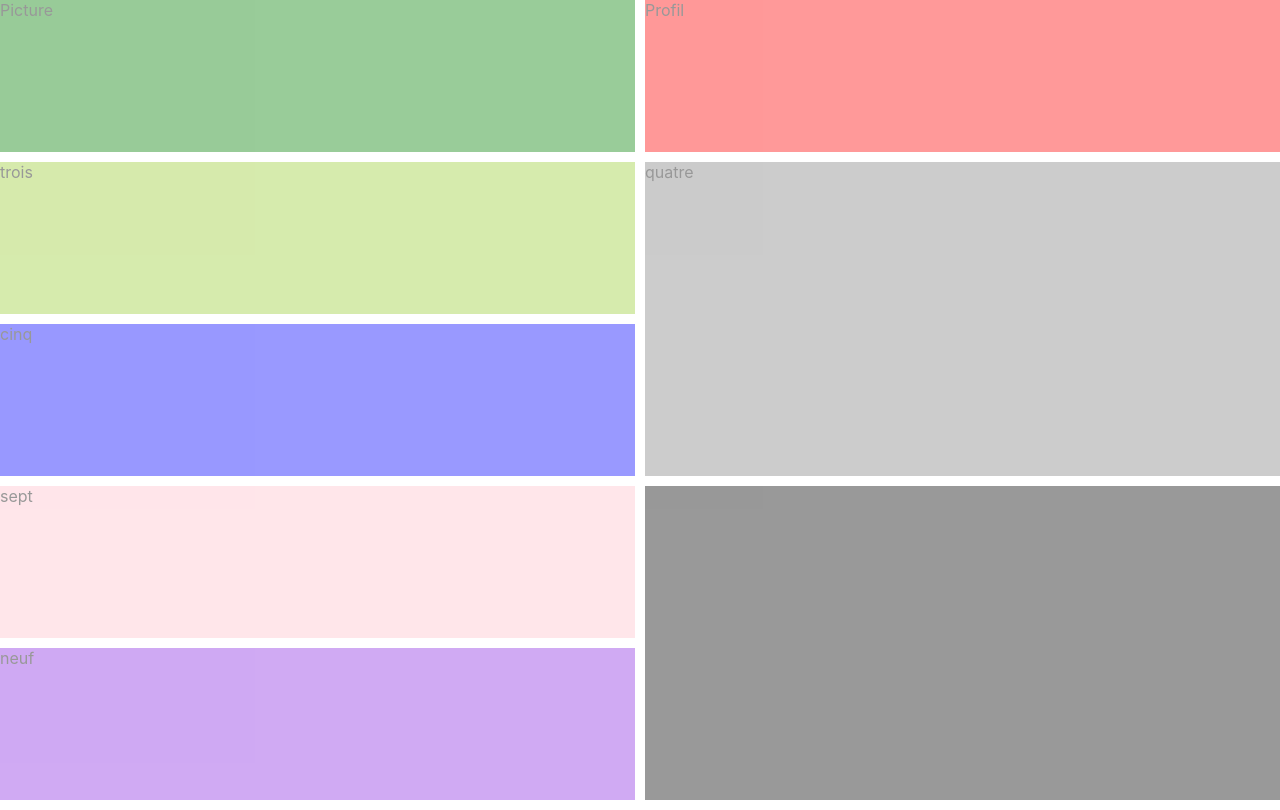
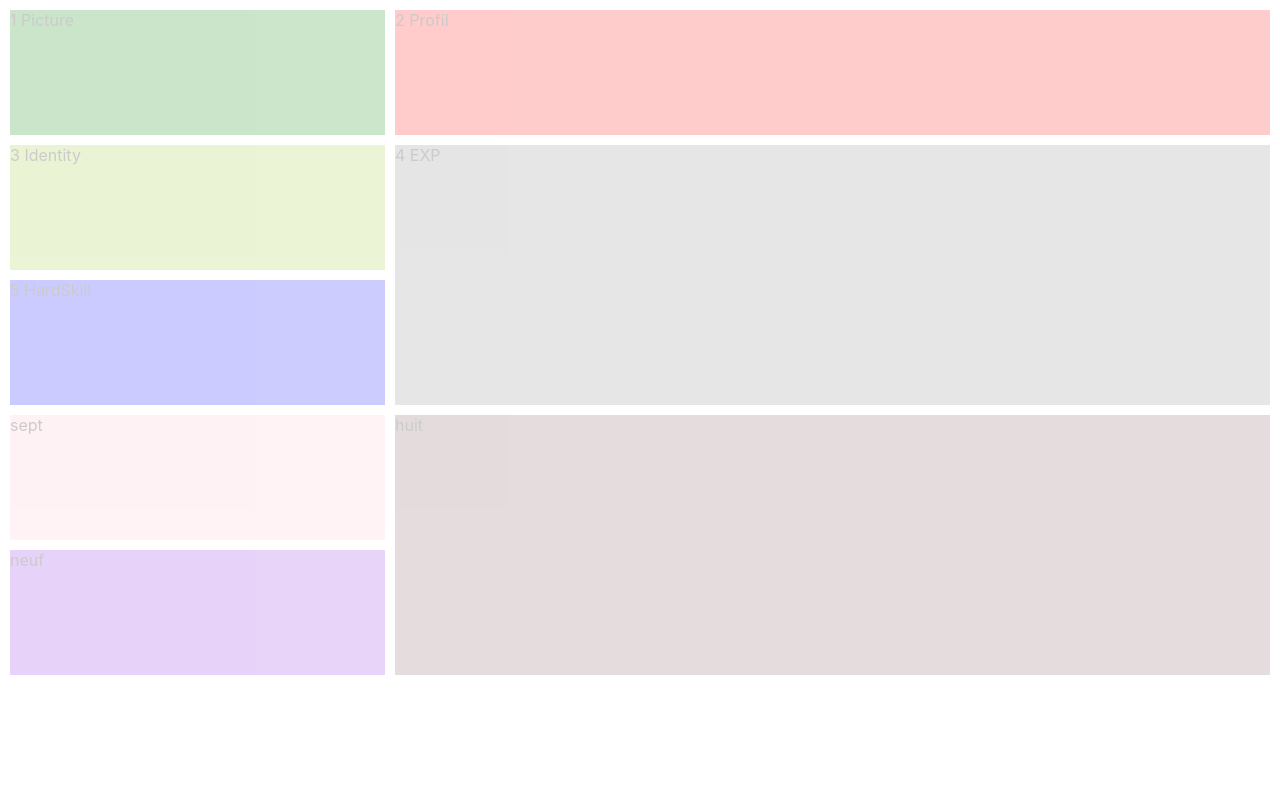
Before and after one commit to DENIS-DONE-PROJECT/Exercise-CSS, a React (Create React App) app in the folder resume/: page / in a window 1280 px wide. Built offline with nearby package versions, Linux system fonts and the light colour scheme.

Commit message:
FIX main grid

```diff
--- a/resume/src/App.css
+++ b/resume/src/App.css
@@ -4,56 +4,58 @@
 
 .main {
     display: grid;
-    grid-template-columns: repeat(2, 1fr);
+    /* grid-template-columns: repeat(2, 1fr); */
+    grid-template-columns: 0.3fr 0.7fr;
     grid-gap: 10px;
     grid-auto-rows: minmax(100px, auto);
+    margin: 10px;
 }
 .one {
     grid-column: 1;
     grid-row: 1;
     background-color: green;
-    opacity: 0.4;
+    opacity: 0.2;
 }
 .two {
     grid-column: 2;
     grid-row: 1;
     background-color: red;
-    opacity: 0.4;
+    opacity: 0.2;
 }
 .three {
     grid-column: 1;
     grid-row: 2;
     background-color: yellowgreen;
-    opacity: 0.4;
+    opacity: 0.2;
 }
 .four {
     grid-column: 2;
     grid-row: 2/4;
     background-color: grey;
-    opacity: 0.4;
+    opacity: 0.2;
 }
 .five {
     grid-column: 1;
     grid-row: 3;
     background-color: blue;
-    opacity: 0.4;
+    opacity: 0.2;
 }
 .seven {
     grid-column: 1;
     grid-row: 4;
     background-color: pink;
-    opacity: 0.4;
+    opacity: 0.2;
 }
 .height {
     grid-column: 2;
     grid-row: 4/6;
-    background-color: black;
-    opacity: 0.4;
+    background-color: rgb(124, 84, 84);
+    opacity: 0.2;
 }
 
 .nine {
     grid-column: 1;
     grid-row: 5;
     background-color: blueviolet;
-    opacity: 0.4;
+    opacity: 0.2;
 }
--- a/resume/src/App.js
+++ b/resume/src/App.js
@@ -4,11 +4,13 @@ import "./App.css";
 function App() {
     return (
         <div className="main">
-            <div className="one">Picture</div>
-            <div className="two">Profil</div>
-            <div className="three">trois</div>
-            <div className="four">quatre</div>
-            <div className="five">cinq</div>
+            <div className="one">1 Picture</div>
+            <div className="two">2 Profil</div>
+            <div className="Left"></div>
+
+            <div className="three">3 Identity</div>
+            <div className="four">4 EXP</div>
+            <div className="five">5 HardSkill</div>
             <div className="seven">sept</div>
             <div className="height">huit</div>
             <div className="nine">neuf</div>
```
Also changed, not shown: resume/src/assets/img/image1.jpeg (deleted).
